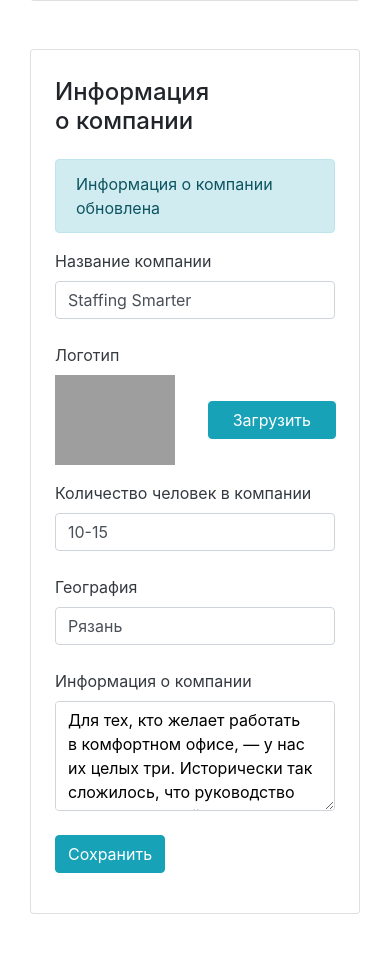
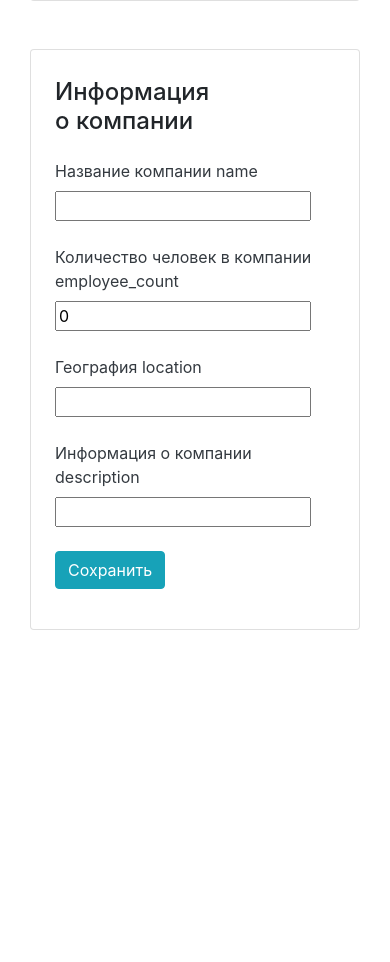
Before and after one commit to yatselin/juINor, a Django app: page /mycompany/ in a window 390 px wide. Shown: the part 294-1256 px from the top of the page. After the commit the page ends 924 px from the top, so only its background shows below. Run offline with Django 3.2, Linux system fonts and the light colour scheme; some libraries are stand-ins or nearby versions; grey boxes are pictures that could not be loaded.

Commit message:
companies implemented

```diff
--- a/jobs/forms.py
+++ b/jobs/forms.py
@@ -4,7 +4,7 @@ from .models import Company, Application
 class CompanyForm(forms.ModelForm):
     class Meta:
         model = Company
-        fields = ('name', 'location', 'description', 'employee_count', 'logo',)
+        fields = ('name', 'location', 'description', 'employee_count',)
         required = ("name",)
 
 class ApplicationForm(forms.ModelForm):
--- a/jobs/models.py
+++ b/jobs/models.py
@@ -15,7 +15,7 @@ class Specialty(models.Model):
 class Company(models.Model):
     name = models.CharField(max_length=255)
     location = models.CharField(max_length=255, default='')
-    logo = models.ImageField(upload_to='', default='')
+    logo = models.ImageField(upload_to='', default='', null=True)
     description = models.CharField(max_length=255, default='')
     employee_count = models.IntegerField(default=0)
     #owner = models.OneToOneField(User, on_delete=models.CASCADE, default=None, null=True)
@@ -51,3 +51,6 @@ class Application(models.Model):
     cover_letter = models.TextField()
     vacancy = models.ForeignKey(Vacancy, on_delete=models.CASCADE, related_name='applications', null=True)
     user = models.ForeignKey(User, on_delete=models.CASCADE, related_name='applications', default=None, null=True)
+
+    def __str__(self):
+        return f'User: {self.name} // Vacancy: {self.vacancy}'
--- a/jobs/views.py
+++ b/jobs/views.py
@@ -1,8 +1,9 @@
-from django.shortcuts import render, get_object_or_404, get_list_or_404
+from django.shortcuts import render, get_object_or_404, get_list_or_404, redirect
 from django.db.models import Count
 
+
 from .models import Vacancy, Company, Specialty
-from .forms import ApplicationForm
+from .forms import ApplicationForm, CompanyForm
 
 def index(request):
 
@@ -112,8 +113,29 @@ def my_CV(request):
         return render(request, 'resume-edit.html', context)
 
 def my_company(request):
-        context = {}
-        return render(request, 'company-edit.html', context)
+
+        if request.method == "GET":
+                try:
+                        company = Company.objects.get(owner=request.user)
+                except:
+                        company = None
+                if company:
+                        form = CompanyForm(instance=company)
+                else:
+                        form = CompanyForm()
+
+                context = {"form": form}
+                return render(request, 'company-edit.html', context)
+        if request.method == "POST":
+                form = CompanyForm(request.POST)
+                if form.is_valid():
+                        company = form.save(commit=False)
+                        company.owner = request.user
+                        company.save()
+                       # context = {"form": form}
+                        return redirect('index')
+
+
 
 def my_company_vacancies(request):
         context = {}
--- a/templates/company-edit.html
+++ b/templates/company-edit.html
@@ -22,18 +22,23 @@
             <!-- Tab -->
             <section class="tab-pane fade show active">
               <h2 class="h4 pt-2 pb-3">Информация о&nbsp;компании</h2>
-              <p class="alert alert-info" role="alert">
+              <!--<p class="alert alert-info" role="alert">
                 Информация о компании обновлена
-              </p>
-              <form action="/echo">
+              </p>-->
+
+              <form action="{% url 'my_company' %}" method="post" enctype="multipart/form-data">
+                {% csrf_token %}
+
+
+
                 <div class="row">
                   <div class="col-12 col-md-6">
                     <div class="form-group pb-2">
-                      <label class="mb-2 text-dark" for="companyName">Название компании</label>
-                      <input class="form-control" type="text" value="Staffing Smarter" id="companyName">
+                      <label class="mb-2 text-dark" for="companyName">Название компании {{ form.name.name }}</label>
+                      {{ form.name }}
                     </div>
                   </div>
-                  <div class="col-12 col-md-6">
+                  <!--<div class="col-12 col-md-6">
                     <div class="form-group">
                       <label class="mb-2 text-dark" for="companyLogo">Логотип</label>
                       <div class="row align-items-center">
@@ -45,30 +50,30 @@
                             <span class="btn btn-info px-4">Загрузить</span>
                           </div>
                           <div class="custom-file" style="">
-                            <input type="file" class="custom-file-input" id="inputGroupFile01">
+                           {{ form.logo }}
                           </div>
                         </div>
                       </div>
                     </div>
-                  </div>
+                  </div>-->
                 </div>
                 <div class="row">
                   <div class="col-12 col-md-6">
                     <div class="form-group pb-2">
-                      <label class="mb-2 text-dark" for="companyTeam">Количество человек в компании</label>
-                      <input class="form-control" type="text" value="10-15" id="companyTeam">
+                      <label class="mb-2 text-dark" for="companyTeam">Количество человек в компании {{ form.employee_count.name }}</label>
+                      {{ form.employee_count }}
                     </div>
                   </div>
                   <div class="col-12 col-md-6">
                     <div class="form-group pb-2">
-                      <label class="mb-2 text-dark" for="companyLocation">География</label>
-                      <input class="form-control" type="text" value="Рязань" id="companyLocation">
+                      <label class="mb-2 text-dark" for="companyLocation">География {{ form.location.name }}</label>
+                      {{ form.location }}
                     </div>
                   </div>
                 </div>
                 <div class="form-group pb-2">
-                  <label class="mb-2 text-dark" for="companyInfo">Информация о&nbsp;компании</label>
-                  <textarea class="form-control" rows="4" id="companyInfo" style="color:#000;">Для тех, кто желает работать в&nbsp;комфортном офисе,&nbsp;&mdash; у&nbsp;нас их&nbsp;целых три. Исторически так сложилось, что руководство и&nbsp;менеджерский состав располагается в&nbsp;Москве (обусловлено близостью заказчиков), центр разработки&nbsp;&mdash; в&nbsp;Ульяновске, в&nbsp;т.&nbsp;ч. школа молодых разработчиков и&nbsp;QA-центр&nbsp;&mdash; в&nbsp;Казани.</textarea>
+                  <label class="mb-2 text-dark" for="companyInfo">Информация о&nbsp;компании  {{ form.description.name }}</label>
+                  {{ form.description }}
                 </div>
                 <div class="form-group">
                   <input type="submit" class="btn btn-info" value="Сохранить">
```
Also changed, not shown: db.sqlite3, jobs/migrations/0007_auto_20200524_2216.py (added).
